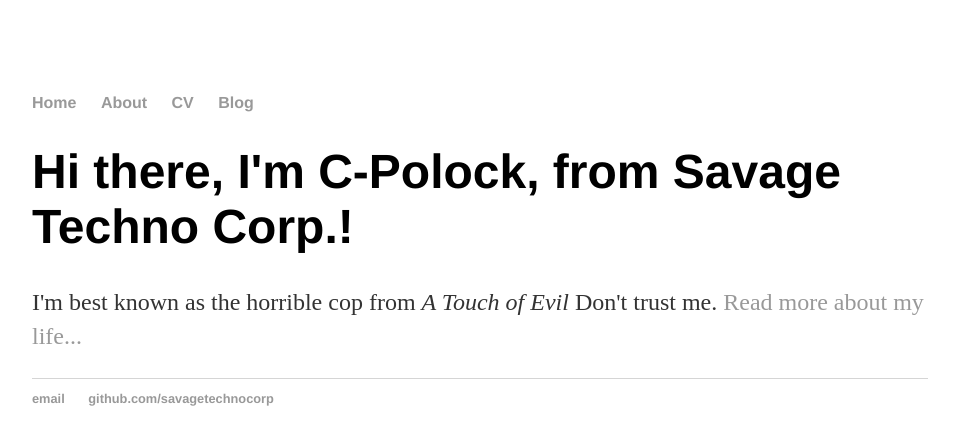
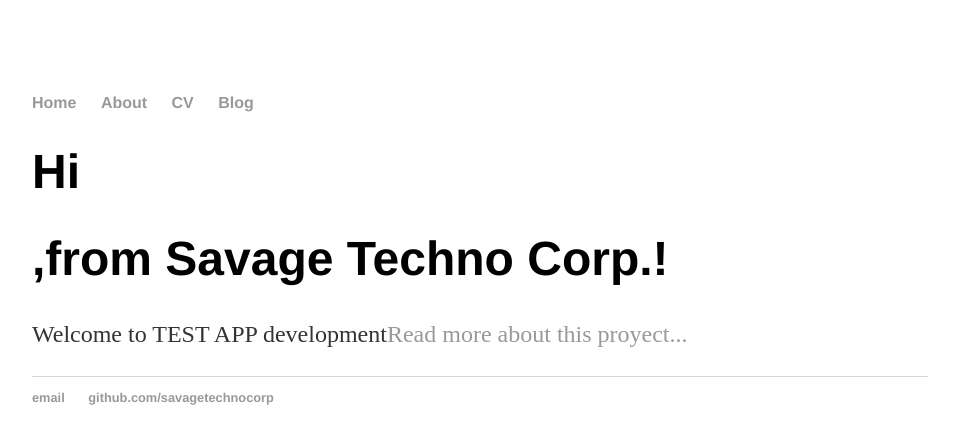
Before and after one commit to CPolock/cpolock.github.io, a Jekyll site: the page built from index.html, in a window 1280 px wide. Shown: the top 445 px of the page, without its empty margins (160-1119 px from the left). Built offline with Jekyll 4.4.1, drawn with Linux system fonts in a browser that asks for light colours.

Commit message:
Update index.html

```diff
--- a/index.html
+++ b/index.html
@@ -3,6 +3,6 @@ layout: default
 title:  C-Polock, from Savage Techno Corporation
 ---
 <div class="blurb">
-	<h1>Hi there, I'm C-Polock, from Savage Techno Corp.!</h1>
-	<p>I'm best known as the horrible cop from <em>A Touch of Evil</em> Don't trust me. <a href="/about">Read more about my life...</a></p>
+	<h1>Hi</h1><h1 id="fb-welcome"></h1><h1>,from Savage Techno Corp.!</h1>
+	<p>Welcome to TEST APP development</em><a href="/about">Read more about this proyect...</a></p>
 </div><!-- /.blurb -->
```
